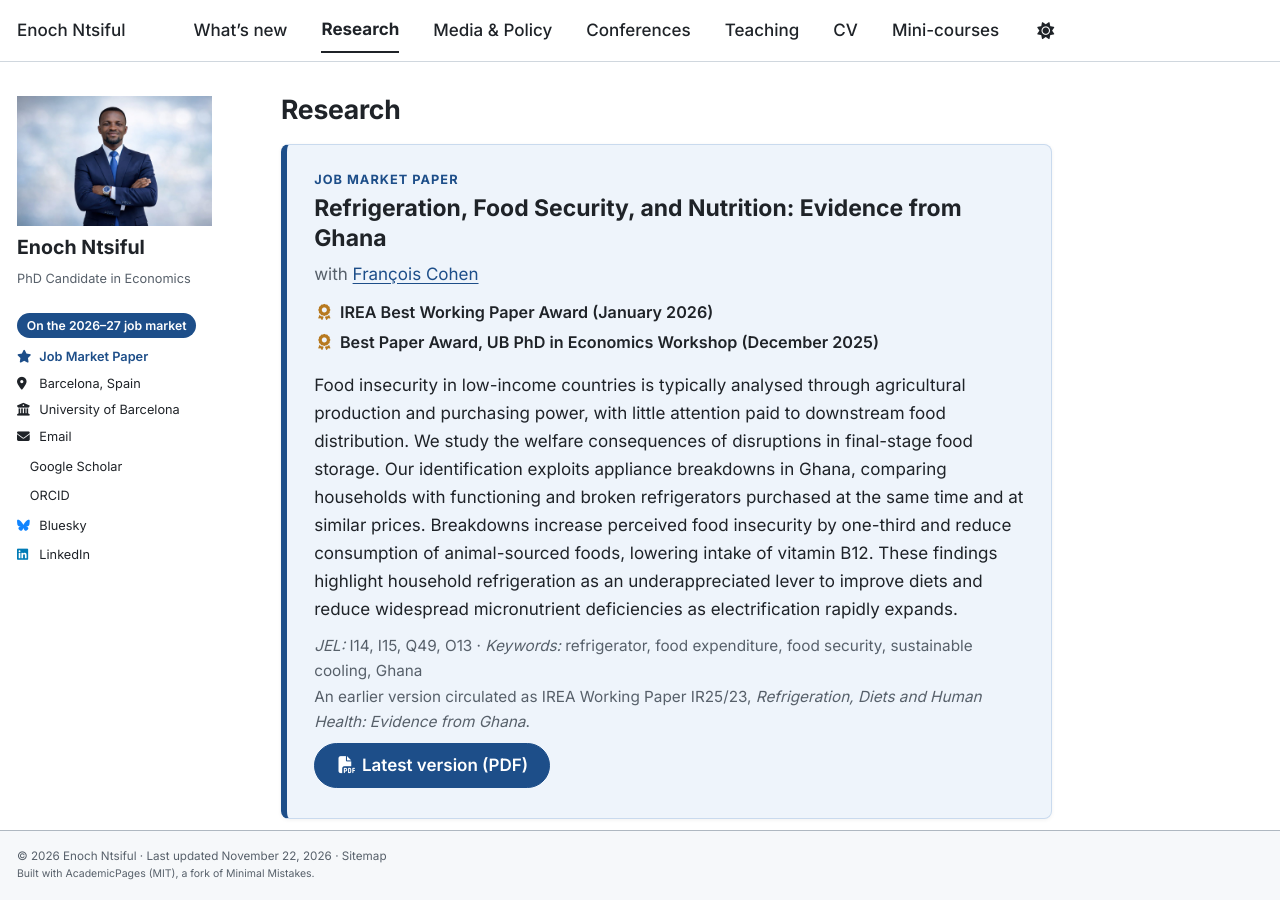
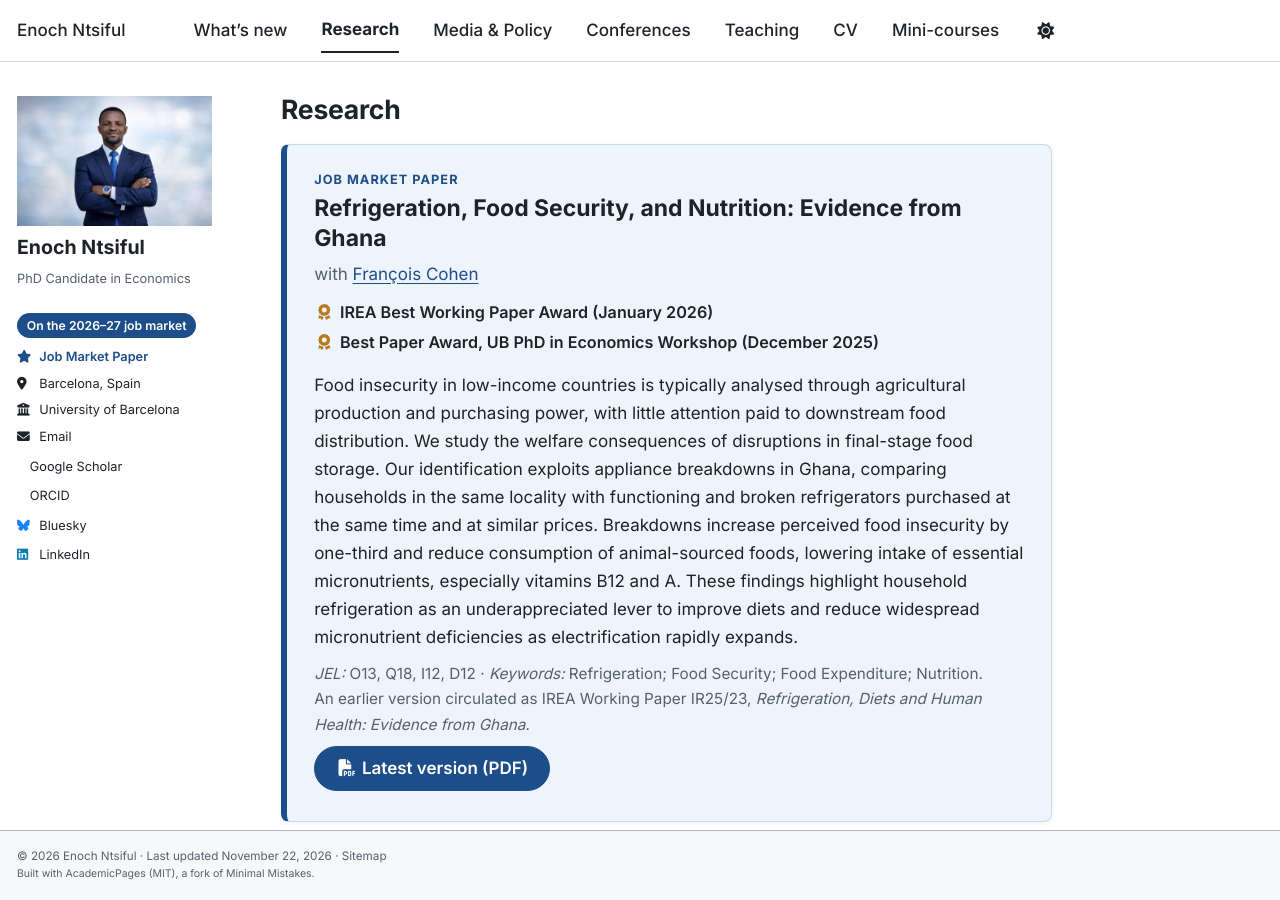
Before and after one commit to ntsifulenoch/ntsifulenoch.github.io, a Jekyll site: the page built from _pages/research.md, in a window 1280 px wide and 900 px high. Built offline with Jekyll 4.4.1, drawn with Linux system fonts in a browser that asks for light colours; a style sheet for code colours, icons or effects is not loaded.

Commit message:
Revise research content on food insecurity and refrigeration
Updated the analysis of food insecurity and refrigeration's impact on diets, including revised JEL classification and keywords.

```diff
--- a/_pages/research.md
+++ b/_pages/research.md
@@ -14,8 +14,8 @@ description: "Job market paper, doctoral research, publications, working papers
     <li><i class="fas fa-fw fa-award" aria-hidden="true"></i>IREA Best Working Paper Award (January 2026)</li>
     <li><i class="fas fa-fw fa-award" aria-hidden="true"></i>Best Paper Award, UB PhD in Economics Workshop (December 2025)</li>
   </ul>
-  <p>Food insecurity in low-income countries is typically analysed through agricultural production and purchasing power, with little attention paid to downstream food distribution. We study the welfare consequences of disruptions in final-stage food storage. Our identification exploits appliance breakdowns in Ghana, comparing households with functioning and broken refrigerators purchased at the same time and at similar prices. Breakdowns increase perceived food insecurity by one-third and reduce consumption of animal-sourced foods, lowering intake of vitamin B12. These findings highlight household refrigeration as an underappreciated lever to improve diets and reduce widespread micronutrient deficiencies as electrification rapidly expands.</p>
-  <p class="jmp-card__note"><em>JEL:</em> I14, I15, Q49, O13 · <em>Keywords:</em> refrigerator, food expenditure, food security, sustainable cooling, Ghana<br>An earlier version circulated as IREA Working Paper IR25/23, <em>Refrigeration, Diets and Human Health: Evidence from Ghana</em>.</p>
+  <p>Food insecurity in low-income countries is typically analysed through agricultural production and purchasing power, with little attention paid to downstream food distribution. We study the welfare consequences of disruptions in final-stage food storage. Our identification exploits appliance breakdowns in Ghana, comparing households in the same locality with functioning and broken refrigerators purchased at the same time and at similar prices. Breakdowns increase perceived food insecurity by one-third and reduce consumption of animal-sourced foods, lowering intake of essential micronutrients, especially vitamins B12 and A. These findings highlight household refrigeration as an underappreciated lever to improve diets and reduce widespread micronutrient deficiencies as electrification rapidly expands.</p>
+  <p class="jmp-card__note"><em>JEL:</em> O13, Q18, I12, D12 · <em>Keywords:</em> Refrigeration; Food Security; Food Expenditure; Nutrition.<br>An earlier version circulated as IREA Working Paper IR25/23, <em>Refrigeration, Diets and Human Health: Evidence from Ghana</em>.</p>
   <div class="links">
     <a class="btn-pill btn-pill--solid btn-pill--large" href="/files/Ntsiful_JMP.pdf"><i class="fas fa-fw fa-file-pdf" aria-hidden="true"></i> Latest version (PDF)</a>
   </div>
```
